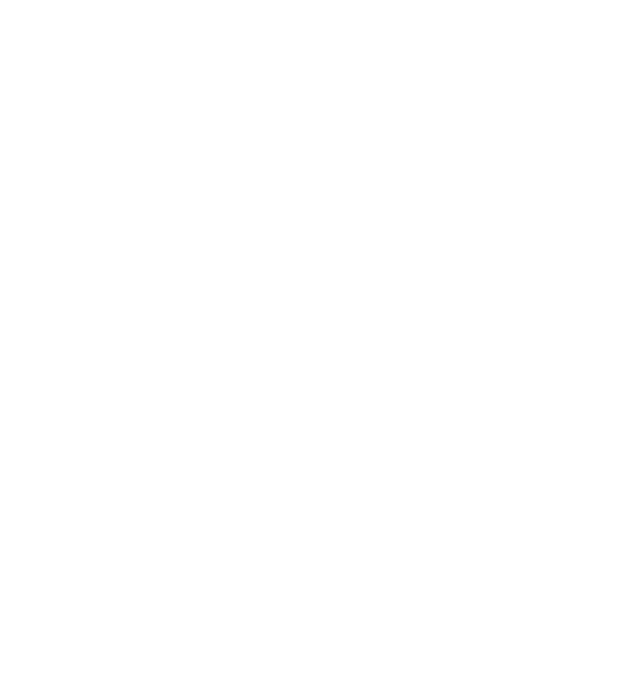
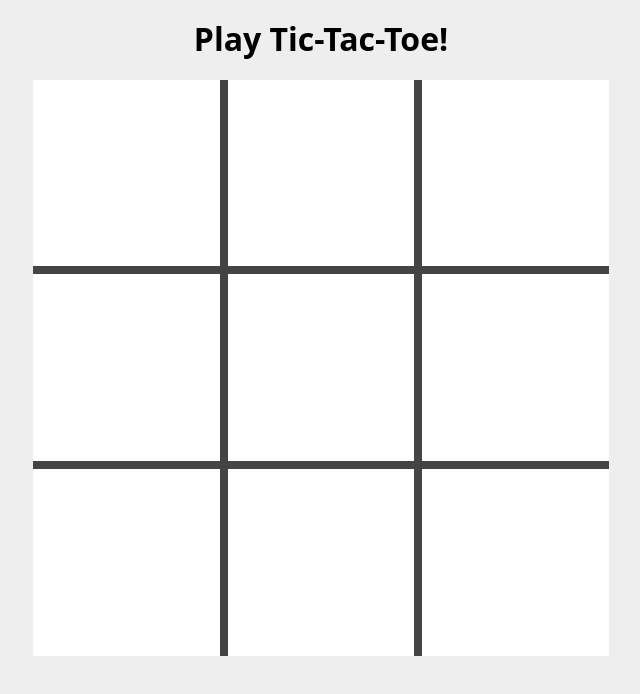
Before and after one commit to MPadilla198/TOP-Tic-Tac-Toe, a website: page index.html in a window 1280 px wide. Shown: the whole page, without its empty margins (319-959 px from the left). Drawn offline with nearby package versions, Linux system fonts and the light colour scheme.

Commit message:
Create and style basic game board

```diff
--- a/index.html
+++ b/index.html
@@ -1,5 +1,6 @@
 <!DOCTYPE html>
 <html lang="en-US">
+
 <head>
     <meta charset="UTF-8">
     <meta name="viewport" content="width=device-width, initial-scale=1.0">
@@ -10,7 +11,29 @@
 
     <title>TOP: Tic Tac Toe</title>
 </head>
+
 <body>
+    <h1>Play Tic-Tac-Toe!</h1>
+    <div class="game-board">
+        <div id="0" data-cell="0" class="tile">
+        </div>
+        <div id="1" data-cell="1" class="tile">
+        </div>
+        <div id="2" data-cell="2" class="tile">
+        </div>
+        <div id="3" data-cell="3" class="tile">
+        </div>
+        <div id="4" data-cell="4" class="tile">
+        </div>
+        <div id="5" data-cell="5" class="tile">
+        </div>
+        <div id="6" data-cell="6" class="tile">
+        </div>
+        <div id="7" data-cell="7" class="tile">
+        </div>
+        <div id="8" data-cell="8" class="tile">
+        </div>
+    </div>
+</body>
 
-</body>
 </html>
--- a/styles.css
+++ b/styles.css
@@ -0,0 +1,40 @@
+body {
+    background-color: #EEEEEE;
+}
+
+h1 {
+    text-align: center;
+    font-weight: 900;
+}
+
+.game-board {
+    height: 72vh;
+    aspect-ratio: 1 / 1;
+    margin: auto;
+
+    display: grid;
+    grid-template-columns: repeat(3, 1fr);
+    grid-template-rows: repeat(3, 1fr);
+
+    align-items: center;
+    justify-items: center;
+
+    align-content: center;
+
+    gap: 8px;
+    background-color: #444444;
+}
+
+.tile {
+    width: 100%;
+    height: 100%;
+    background-color: white;
+
+    display: flex;
+    justify-content: center;
+    align-items: center;
+
+    font-weight: 900;
+    font-size: 16vh;
+    color: #444444;
+}
```
